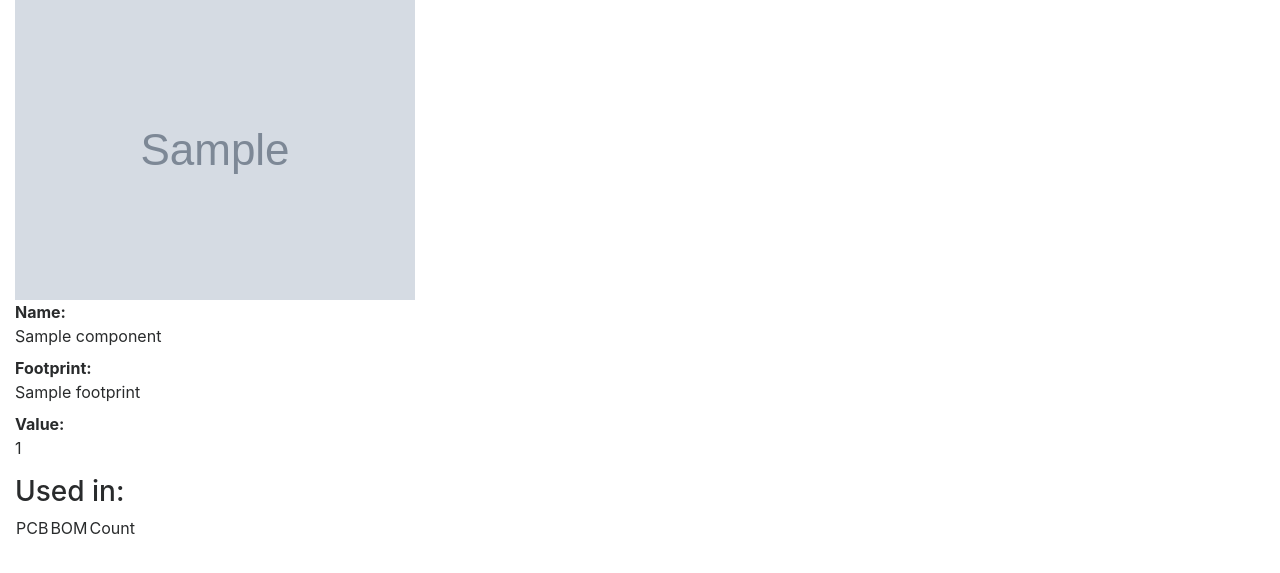
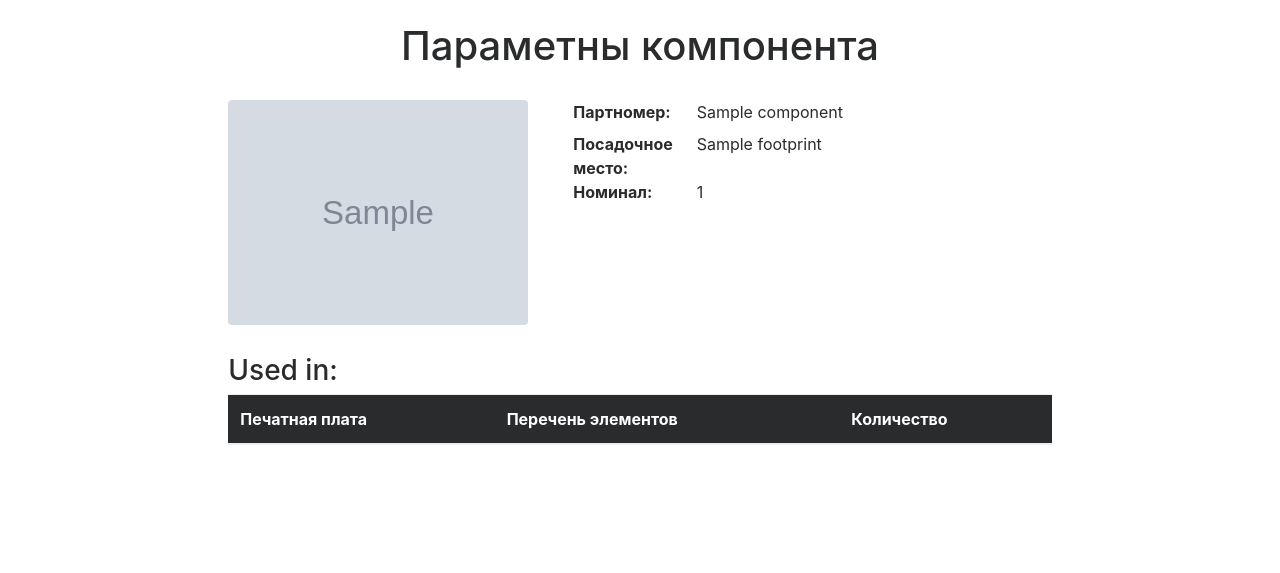
Before and after one commit to antonchasnyk/project_manager, a Django app: template components/templates/capacitor_detail.html in a window 1280 px wide. Shown: the part 56-629 px from the top of the page. Run offline with Django 3.2, Linux system fonts and the light colour scheme; the template is opened without the code that fills it: values that come from a table or form of the project are taken from there, others are empty; tables that the repository leaves empty hold one stand-in row (values such as "Sample post"); grey boxes marked "Sample" are stand-in pictures; lists and menus that the app fills with data are empty; some libraries are stand-ins or nearby versions.

```diff
--- a/components/admin.py
+++ b/components/admin.py
@@ -2,6 +2,7 @@ from django.contrib import admin
 from .models import Resistor, Capacitor, Transistor, Footprint
 
 # Register your models here.
+
 
 @admin.register(Footprint)
 class FootprintAdmin(admin.ModelAdmin):
--- a/components/models.py
+++ b/components/models.py
@@ -1,22 +1,32 @@
 from django.db import models
 from django.core.urlresolvers import reverse
+from django.utils.translation import ugettext as _
+from .obfuscator import res_obfuscator, cap_obfuscator
 
 # Create your models here.
 
 
 class Footprint(models.Model):
-    name = models.CharField(max_length=30)
+    name = models.CharField(_('Наименование'), db_index=True, max_length=30)
+
+    class Meta:
+        verbose_name = _('Посадочное место')
+        verbose_name_plural = _('Посадочные места')
 
     def __str__(self):
         return self.name
 
 
 class Component(models.Model):
-    name = models.CharField(max_length=30)
-    footprint = models.ForeignKey(Footprint)
-    image = models.ImageField(upload_to='components_images', null=False, blank=False)
+    name = models.CharField(_('Партномер'), db_index=True, max_length=30)
+    footprint = models.ForeignKey(Footprint, db_index=True, verbose_name=_('Посадочное место'))
+    image = models.ImageField(_('Фото'), upload_to='components_images', null=False, blank=False)
     detail_name = models.CharField(max_length=30, editable=False)
     comment = models.CharField(max_length=80, editable=False)
+
+    class Meta:
+        verbose_name = _('Компонент')
+        verbose_name_plural = _('Компоненты')
 
     def __str__(self):
         return self.comment
@@ -26,10 +36,12 @@ class Component(models.Model):
 
 
 class Resistor(Component):
-    value = models.PositiveIntegerField(default=0) # TODO validator k, M, G
+    value = models.PositiveIntegerField(_('Номинал'), db_index=True, default=0) # TODO validator k, M, G
 
     class Meta:
         ordering = ['footprint', 'value']
+        verbose_name = _('Резистор')
+        verbose_name_plural = _('Резисторы')
 
     def save(self, *args, **kwargs):
         if not self.detail_name:
@@ -42,11 +54,14 @@ class Resistor(Component):
 
 
 class Capacitor(Component):
-    value = models.PositiveIntegerField(default=0)
-    voltage = models.PositiveIntegerField(default=5)
+    value = models.PositiveIntegerField(_('Номинал'), db_index=True,  default=0)
+    voltage = models.PositiveIntegerField(_('Напряжение'), db_index=True, default=5)
 
     class Meta:
         ordering = ['footprint', 'value']
+        index_together = (('value', 'voltage'),)
+        verbose_name = _('Конденсатор')
+        verbose_name_plural = _('Конденсаторы')
 
     def save(self, *args, **kwargs):
         if not self.detail_name:
@@ -56,10 +71,12 @@ class Capacitor(Component):
 
 
 class Transistor(Component):
-    type = models.CharField(max_length=20)
+    type = models.CharField(_('Тип'), db_index=True, max_length=20)
 
     class Meta:
         ordering = ['type', 'footprint']
+        verbose_name = _('Транзистор')
+        verbose_name_plural = _('Транзисторы')
 
     def save(self, *args, **kwargs):
         if not self.detail_name:
--- a/components/templates/capacitor_detail.html
+++ b/components/templates/capacitor_detail.html
@@ -2,12 +2,12 @@
 {% load static %}
 
 {% block parameters %}
-    <dl>
-        <dt> Name: </dt>
-        <dd>{{ el.name }}</dd>
-        <dt>Footprint:</dt>
-        <dd>{{ el.footprint }}</dd>
-        <dt>Value:</dt>
-        <dd>{{ el.value }}</dd>
+    <dl class="row">
+        <dt class="col-sm-3">Партномер: </dt>
+        <dd class="col-sm-9">{{ el.name }}</dd>
+        <dt class="col-sm-3">Посадочное место:</dt>
+        <dd class="col-sm-9">{{ el.footprint }}</dd>
+        <dt class="col-sm-3">Номинал:</dt>
+        <dd class="col-sm-9">{{ el.value }}</dd>
     </dl>
 {% endblock %}
--- a/components/templates/component.html
+++ b/components/templates/component.html
@@ -3,27 +3,38 @@
 
 {% block content %}
 <body>
-    <article>
+    <div class="row">&nbsp;</div>
+    <div class="row justify-content-md-center">
+        <h1>Параметны компонента</h1>
+    </div>
+    <div class="row">&nbsp;</div>
+    <div class="row">
+        <div class="col"></div>
+        <div class="col-8">
             {% block image %}
-            {% load static %}
-            <img class="previews" src="{%static el.image.url%}">
+                <img src="{%static el.image.url%}" class="rounded float-left"
+                     style="width: 300px; margin-right: 30px; margin-bottom: 30px" alt="{{ el.name }}">
             {% endblock %}
-    </article>
-    <article>
             {% block parameters %}
                 {{ el }}
             {% endblock %}
-    </article>
+        </div>
+        <div class="col"></div>
+    </div>
 
+    <div class="row">
+        <div class="col"></div>
+        <div class="col-8">
             {% block used_in %}
                 <article>
                     <h3>Used in:</h3>
-            <table>
-                <tr>
-                    <td>PCB</td>
-                    <td>BOM</td>
-                    <td>Count</td>
-                </tr>
+                    <table class="table table-hover">
+                    <thead class="thead-inverse">
+                        <th>Печатная плата</th>
+                        <th>Перечень элементов</th>
+                        <th>Количество</th>
+                    </thead>
+                    <tbody>
                         {% for bom in boms|dictsort:"name"  %}
                             <tr>
                                 <td>
@@ -37,10 +48,11 @@
                                 </td>
                             </tr>
                         {% endfor %}
+                    </tbody>
                 </table>
-        </article>
             {% endblock %}
-
-
+        </div>
+        <div class="col"></div>
+    </div>
 </body>
 {% endblock %}
--- a/components/views.py
+++ b/components/views.py
@@ -1,5 +1,6 @@
 from django.shortcuts import render, get_object_or_404
 from .models import Resistor, Capacitor, Transistor, Component
+from django.db.models import Count
 
 # Create your views here.
 
--- a/pcb/templates/bom_detail.html
+++ b/pcb/templates/bom_detail.html
@@ -13,7 +13,7 @@
                 <table class="table table-hover">
                     <thead class="thead-inverse">
                         <th width="25%">Поз</th>
-                        <th style="text-align: center">Наименование</th>
+                        <th >Наименование</th>
                         <th width="10%">Кол</th>
                     </thead>
                     <tbody>
```
Also changed, not shown: components/templates/capacitors.html (+19 -5 lines), components/templates/resistor_detail.html (+7 -7 lines), components/templates/resistors.html (+19 -5 lines), components/templates/transistor_detail.html (+7 -7 lines), components/templates/transistors.html (+19 -5 lines). Lines whose indentation alone changed are shown as unchanged.
